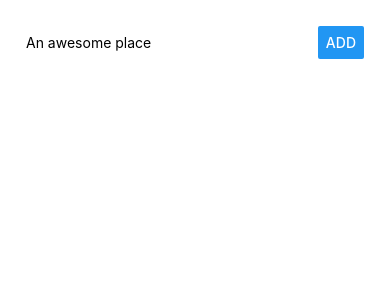
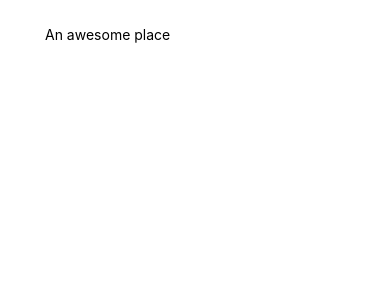
Before and after one commit to asoares1000/app3, a React Native app: screen / in a window 390 px wide. Shown: the top 300 px of the page. Built offline with nearby package versions, Linux system fonts and the light colour scheme.

Commit message:
Add component ListItem

```diff
--- a/App.js
+++ b/App.js
@@ -1,8 +1,5 @@
 import React, { Component } from "react";
-import { StyleSheet, View } from "react-native";
-
-import PlaceInput from "./src/components/PlaceInput/PlaceInput";
-import PlaceList from "./src/components/PlaceList/PlaceList";
+import { StyleSheet, Text, View, TextInput } from "react-native";
 
 export default class App extends Component {
   state = {
@@ -20,8 +17,12 @@ export default class App extends Component {
   render() {
     return (
       <View style={styles.container}>
-        <PlaceInput onPlaceAdded={this.placeAddedHandler} />
-        <PlaceList places={this.state.places} />
+        <TextInput
+          style={{width: 300}}
+          placeholder="An awesome place"
+          value={this.state.placeName}
+          onChangeText={this.placeNameChangedHandler}
+        />
       </View>
     );
   }
--- a/src/components/ListItem/ListItem.js
+++ b/src/components/ListItem/ListItem.js
@@ -10,10 +10,9 @@ const listItem = (props) => (
 const styles = StyleSheet.create({
     listItem: {
         width: "100%",
-        marginBottom: 5,
         padding: 10,
         backgroundColor: "#eee"
     }
-});
+})
 
 export default listItem;
--- a/src/components/PlaceInput/PlaceInput.js
+++ /dev/null
@@ -1,58 +0,0 @@
-import React, { Component } from "react";
-import { View, TextInput, Button, StyleSheet } from "react-native";
-
-class PlaceInput extends Component {
-  state = {
-    placeName: ""
-  };
-
-  placeNameChangedHandler = val => {
-    this.setState({
-      placeName: val
-    });
-  };
-
-  placeSubmitHandler = () => {
-    if (this.state.placeName.trim() === "") {
-      return;
-    }
-
-    this.props.onPlaceAdded(this.state.placeName);
-  };
-
-  render() {
-    return (
-      <View style={styles.inputContainer}>
-        <TextInput
-          placeholder="An awesome place"
-          value={this.state.placeName}
-          onChangeText={this.placeNameChangedHandler}
-          style={styles.placeInput}
-        />
-        <Button
-          title="Add"
-          style={styles.placeButton}
-          onPress={this.placeSubmitHandler}
-        />
-      </View>
-    );
-  }
-}
-
-const styles = StyleSheet.create({
-  inputContainer: {
-    // flex: 1,
-    width: "100%",
-    flexDirection: "row",
-    justifyContent: "space-between",
-    alignItems: "center"
-  },
-  placeInput: {
-    width: "70%"
-  },
-  placeButton: {
-    width: "30%"
-  }
-});
-
-export default PlaceInput;
--- a/src/components/PlaceList/PlaceList.js
+++ /dev/null
@@ -1,21 +0,0 @@
-import React from 'react';
-import { View, StyleSheet } from 'react-native';
-
-import ListItem from '../ListItem/ListItem';
-
-const placeList = props => {
-    const placesOutput = props.places.map((place, i) => (
-        <ListItem key={i} placeName={place} />
-      ));
-    return (
-        <View style={styles.listContainer}>{placesOutput}</View>
-    );
-};
-
-const styles = StyleSheet.create({
-    listContainer: {
-      width: "100%"
-    }
-});
-
-export default placeList;
```
